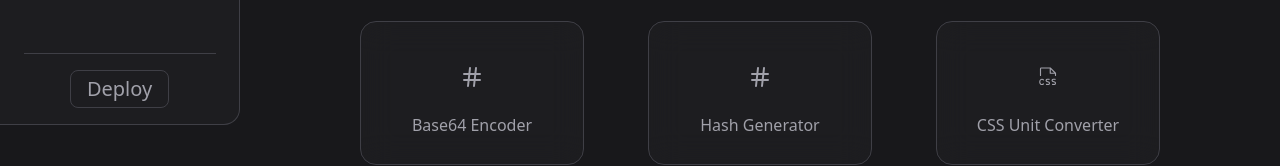
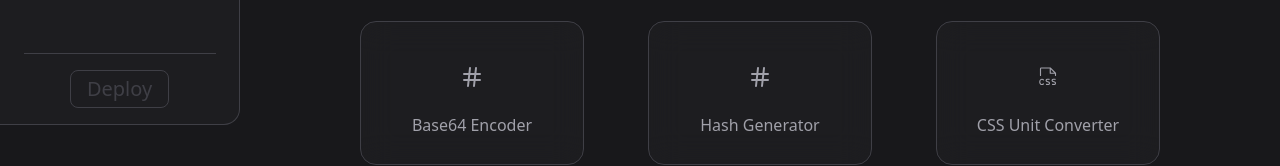
Before and after one commit to gedora-stack/tool-stack, a React (Vite) app: page / in a window 1280 px wide. Shown: the part 611-777 px from the top of the page. Built offline with nearby package versions, Linux system fonts and the light colour scheme; what tailwindcss-animated would draw is missing.

Commit message:
Fix: deploy btn disabled instead of flickering ui

```diff
--- a/src/Components/App.jsx
+++ b/src/Components/App.jsx
@@ -93,7 +93,7 @@ const App = () => {
 		if (stackedTools.length == 0) {
 			setDeployed(false);
 		}
-	}, [stackedTools, deployed]);
+	}, [stackedTools]);
 
 	//Grabs the title and the id when starting drag
 	const handleDragStart = (e, tool) => {
--- a/src/Components/Sidebar.jsx
+++ b/src/Components/Sidebar.jsx
@@ -14,7 +14,7 @@ const Styles = {
 	additionHelper:
 		"absolute -right-14 top-1/2 text-3xl text-emerald-600 duration-300",
 	sidebarButton:
-		"my-4 rounded-lg border border-zinc-700 px-4 py-1 text-xl font-thin text-zinc-400",
+		"my-4 rounded-lg border border-zinc-700 px-4 py-1 text-xl font-thin text-zinc-400 duration-300",
 };
 
 const Sidebar = ({ setDeployed, deployed, stackedTools, setStackedTools }) => {
@@ -61,6 +61,13 @@ const Sidebar = ({ setDeployed, deployed, stackedTools, setStackedTools }) => {
 		);
 	};
 
+	const handleDeploy = () => {
+		if (stackedTools.length > 0) {
+			setDeployed(!deployed);
+		} else {
+		}
+	};
+
 	return (
 		<div
 			onDrop={handleDragEnd}
@@ -102,10 +109,8 @@ const Sidebar = ({ setDeployed, deployed, stackedTools, setStackedTools }) => {
 				<BsFillPlusCircleFill />
 			</div>
 			<button
-				onClick={() => {
-					setDeployed(!deployed);
-				}}
-				className={Styles.sidebarButton}
+				onClick={handleDeploy}
+				className={`${Styles.sidebarButton} ${stackedTools.length > 0 ? "text-zinc-400" : "text-zinc-700"}`}
 			>
 				{deployed ? "Add" : "Deploy"}
 			</button>
```
Also changed, not shown: 1 other file (tests, documents, lock files or other folders).
